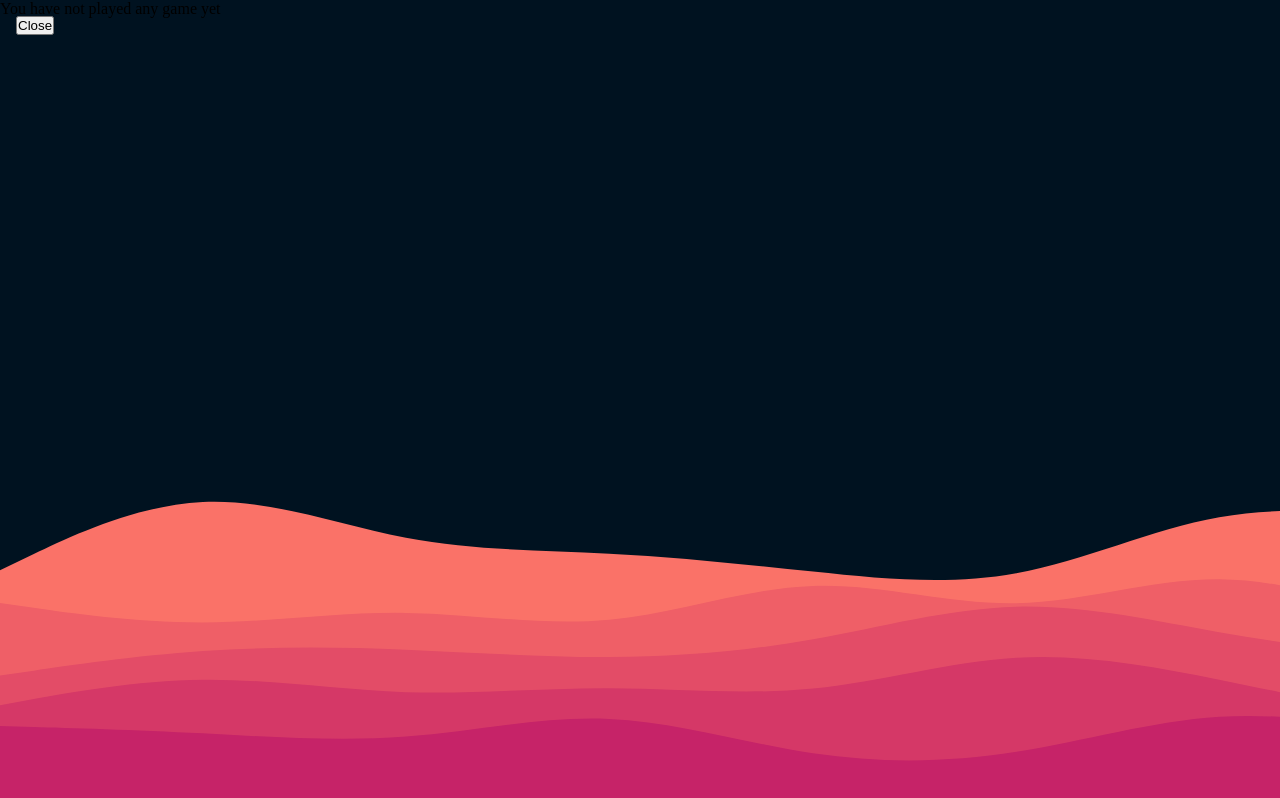
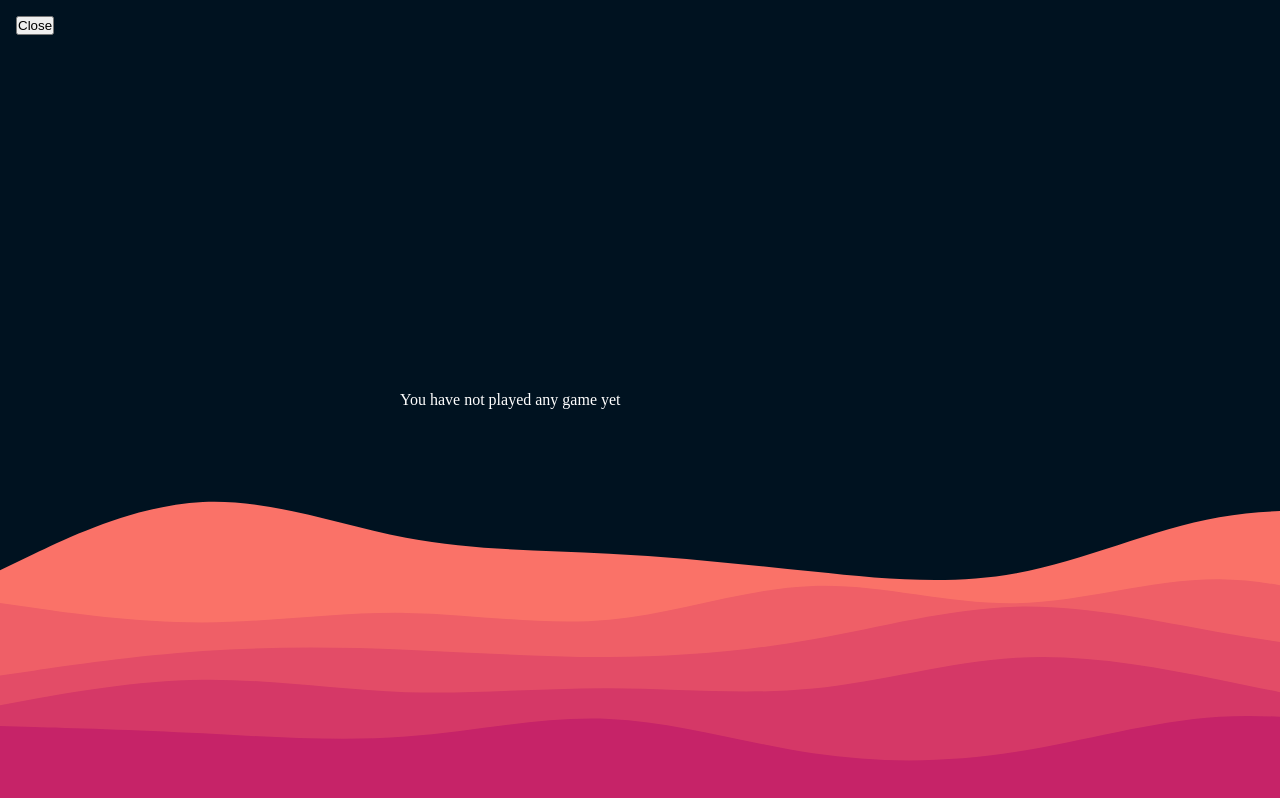
Before and after one commit to webCatDev/tic-tac-toe-game, a React (Vite) app: page / in a window 1280 px wide. Both pictures are taken after a click on the button "High Scores". Built offline with nearby package versions, Linux system fonts and the light colour scheme.

Commit message:
fixed color issue highscores

```diff
--- a/src/components/HighScores/index.jsx
+++ b/src/components/HighScores/index.jsx
@@ -1,10 +1,16 @@
 import classes from "./index.module.css";
 const HighScores = ({ scores }) => {
 const scorers = Object.keys(scores)
-    return (<>
-        {!scorers.length && <p>You have not played any game yet</p>}
-        <ul className={classes.scoreList}>{scorers.map(scorer => <li key={scorer}><span>{scorer}</span><span>{scores[scorer]}</span></li>)}</ul>
-    </>
+    return (
+        <ul className={classes.scoreList}>
+          {!scorers.length && <p>You have not played any game yet</p>}
+          {scorers.map((scorer) => (
+            <li key={scorer}>
+              <span>{scorer}</span>
+              <span>{scores[scorer]}</span>
+            </li>
+          ))}
+        </ul>
     );
 }
 
--- a/src/components/HighScores/index.module.css
+++ b/src/components/HighScores/index.module.css
@@ -7,6 +7,7 @@
     z-index: 1;
     width: 80%;
     max-width: 30rem;
+    color: var(--color-white);
 }
 
 .scoreList li{
```
